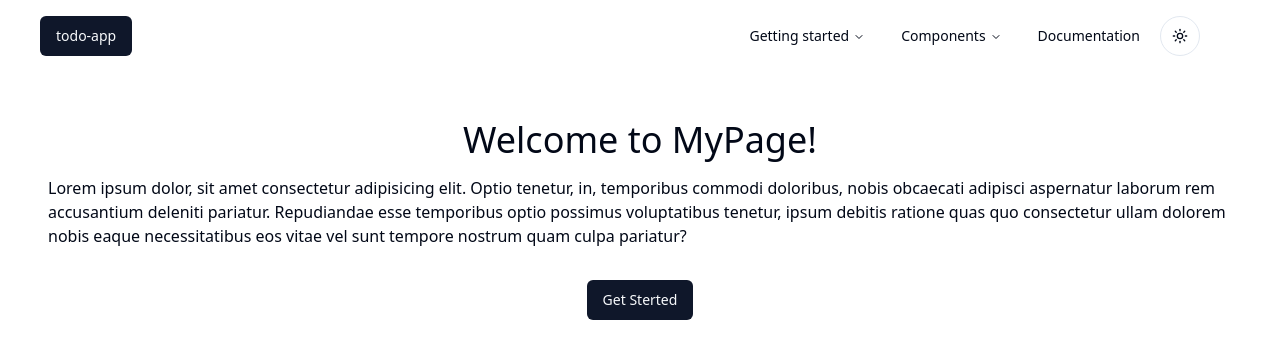
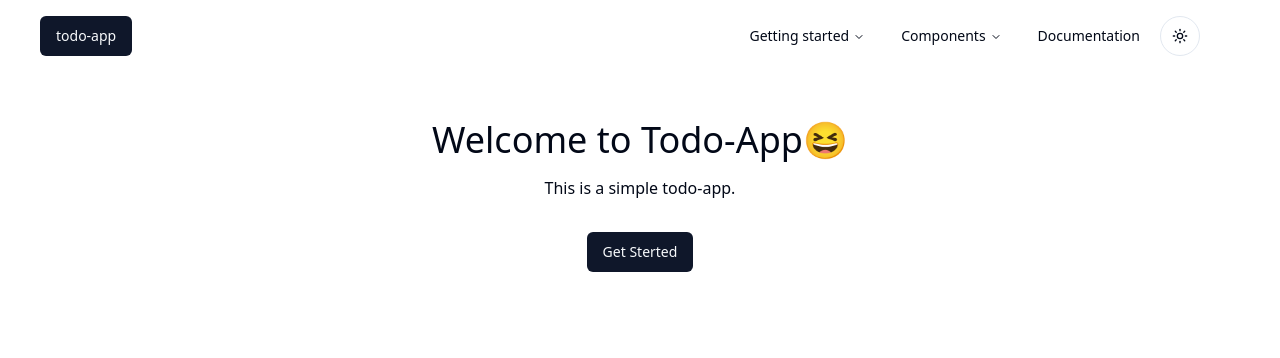
Before and after one commit to yasai-daisukiman/todo-app, a Next.js app: page / in a window 1280 px wide. Shown: the top 358 px of the page. Built offline with nearby package versions, Linux system fonts and the light colour scheme.

Commit message:
update: トップページの内容変更

```diff
--- a/src/pages/index.tsx
+++ b/src/pages/index.tsx
@@ -5,17 +5,10 @@ import Link from 'next/link';
 const Home = () => {
   return (
     <Layout>
-      <main className='flex flex-col p-12 items-center'>
+      <main className='flex flex-col items-center p-12'>
         <div>
-          <h2 className='font-medium text-4xl text-center'>Welcome to MyPage!</h2>
-          <p className='py-4'>
-            Lorem ipsum dolor, sit amet consectetur adipisicing elit. Optio tenetur, in,
-            temporibus commodi doloribus, nobis obcaecati adipisci aspernatur laborum rem
-            accusantium deleniti pariatur. Repudiandae esse temporibus optio possimus
-            voluptatibus tenetur, ipsum debitis ratione quas quo consectetur ullam dolorem
-            nobis eaque necessitatibus eos vitae vel sunt tempore nostrum quam culpa
-            pariatur?
-          </p>
+          <h2 className='text-4xl font-medium'>Welcome to Todo-App😆</h2>
+          <p className='max-w-md py-4 text-center'>This is a simple todo-app.</p>
         </div>
         <div className='py-4'>
           <Link href='/login'>
```
